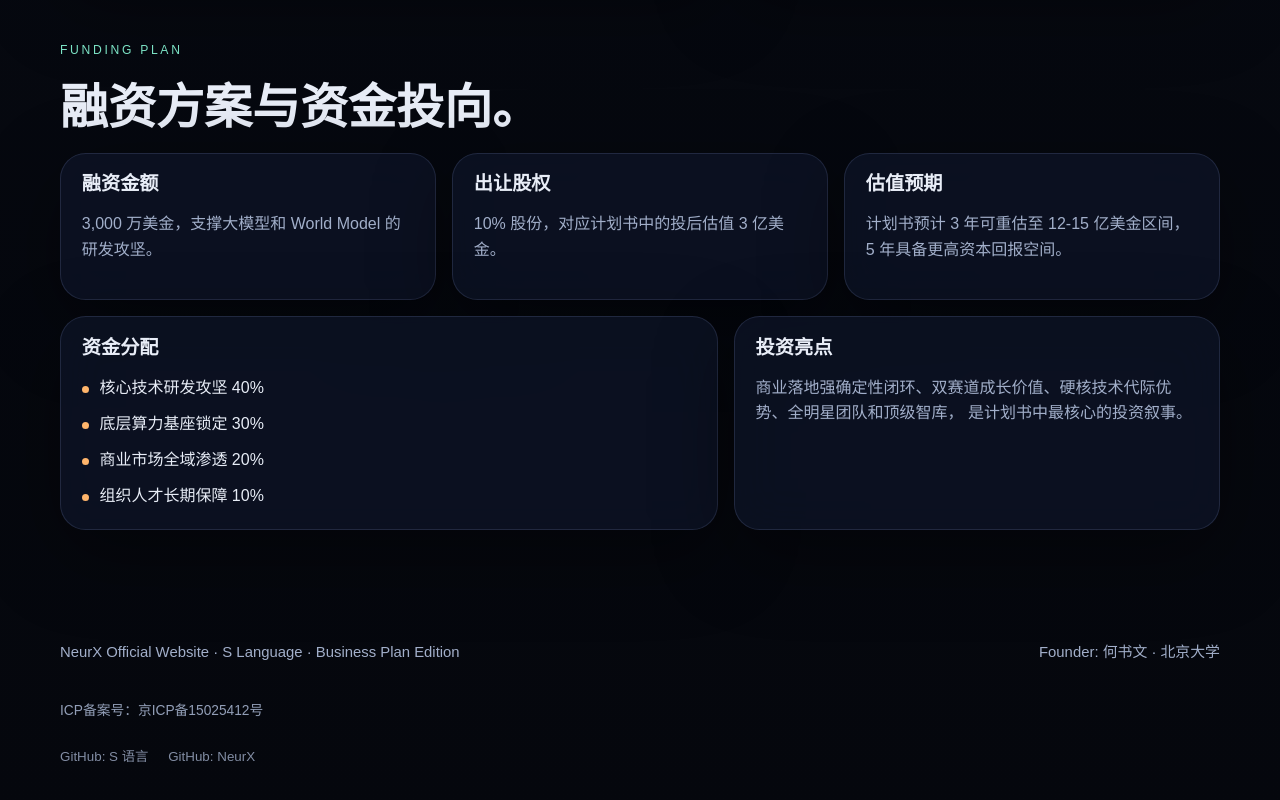
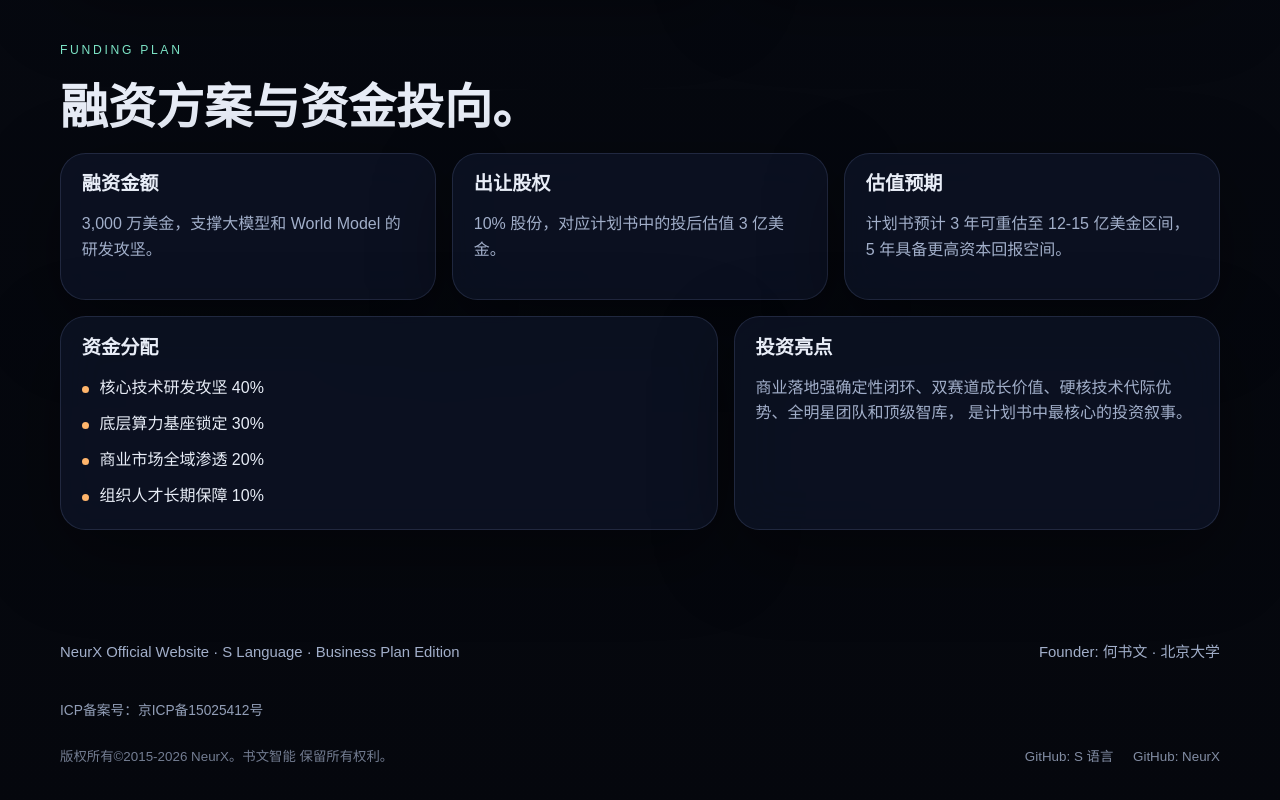
Before and after one commit to shuwenhe/neurx-website, a website: page index.html in a window 1280 px wide. Shown: the part 6506-7306 px from the top of the page. Drawn offline with Linux system fonts and the light colour scheme.

Commit message:
Add copyright notice: Copyright © 2015-2026 NeurX. 书文智能 All Rights Reserved.

```diff
--- a/index.html
+++ b/index.html
@@ -10,6 +10,7 @@
     />
     <meta name="theme-color" content="#0b1020" />
     <link rel="stylesheet" href="./styles.css?v=2.9" />
+    <!-- Copyright © 2015-2026 NeurX. 书文智能 All Rights Reserved. -->
   </head>
   <body>
     <div class="backdrop backdrop-left"></div>
@@ -546,6 +547,7 @@
       <p>NeurX Official Website · S Language · Business Plan Edition</p>
       <p>Founder: 何书文 · 北京大学</p>
       <p class="icp-record">ICP备案号：京ICP备15025412号</p>
+      <p style="margin-top: 0.5rem; font-size: 0.9em; opacity: 0.7;">版权所有©2015-2026 NeurX。书文智能 保留所有权利。</p>
       <p style="margin-top: 0.5rem; font-size: 0.9em; opacity: 0.8;">
         <a href="https://github.com/shuwenhe/s" target="_blank" style="color: inherit; text-decoration: none; margin-right: 1rem;">GitHub: S 语言</a>
         <a href="https://github.com/shuwenhe/neurx" target="_blank" style="color: inherit; text-decoration: none;">GitHub: NeurX</a>
--- a/main.js
+++ b/main.js
@@ -1,3 +1,5 @@
+// Copyright © 2015-2026 NeurX. 书文智能 All Rights Reserved.
+
 const items = document.querySelectorAll(".reveal");
 
 const observer = new IntersectionObserver(
--- a/package.json
+++ b/package.json
@@ -3,6 +3,9 @@
   "private": true,
   "version": "0.1.0",
   "type": "module",
+  "author": "NeurX (何书文)",
+  "license": "PROPRIETARY",
+  "copyright": "Copyright © 2015-2026 NeurX. 书文智能 All Rights Reserved.",
   "scripts": {
     "build": "node build.mjs",
     "watch": "nodemon --exec 'npm run build' --watch index.html --watch styles.css --watch main.js --ext html,css,js"
--- a/styles.css
+++ b/styles.css
@@ -1,3 +1,8 @@
+/*
+ * NeurX Website Styles
+ * Copyright © 2015-2026 NeurX. 书文智能 All Rights Reserved.
+ */
+
 :root {
   color-scheme: dark;
   --bg: #070b14;
```
